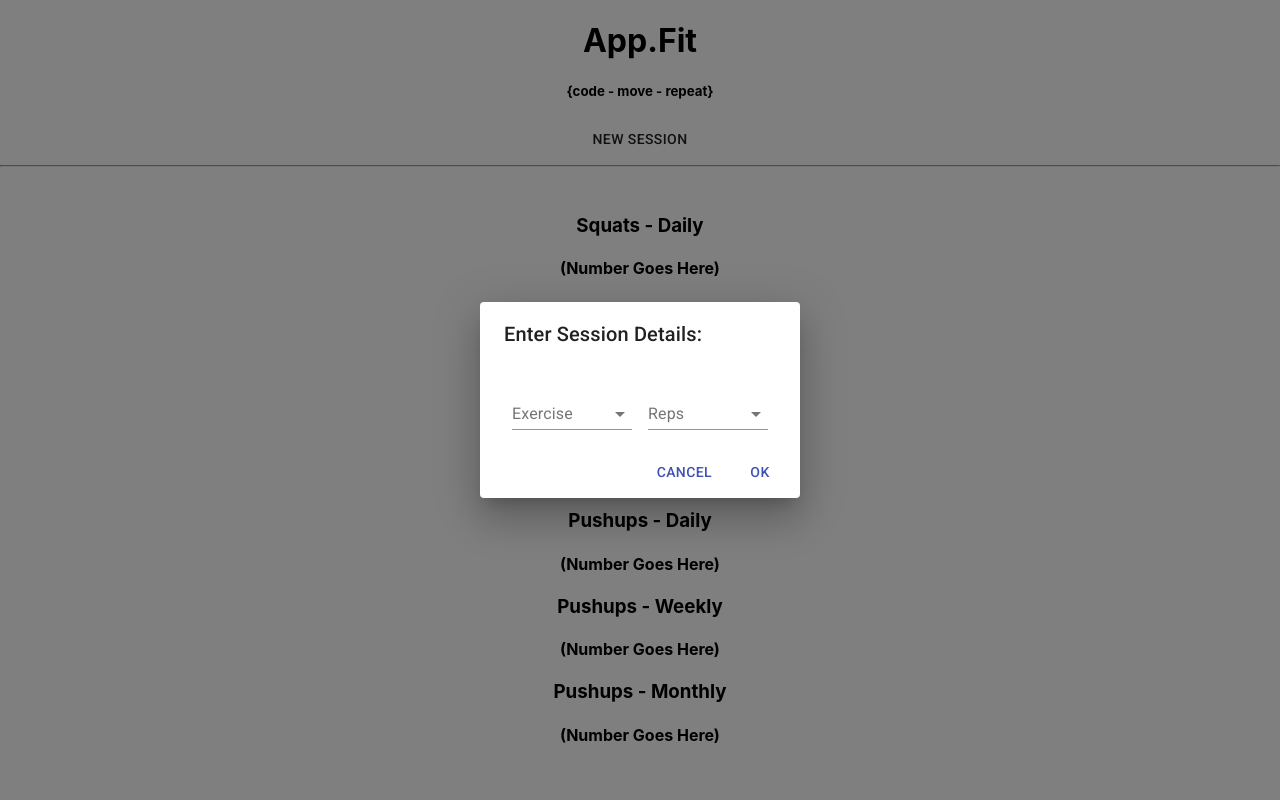
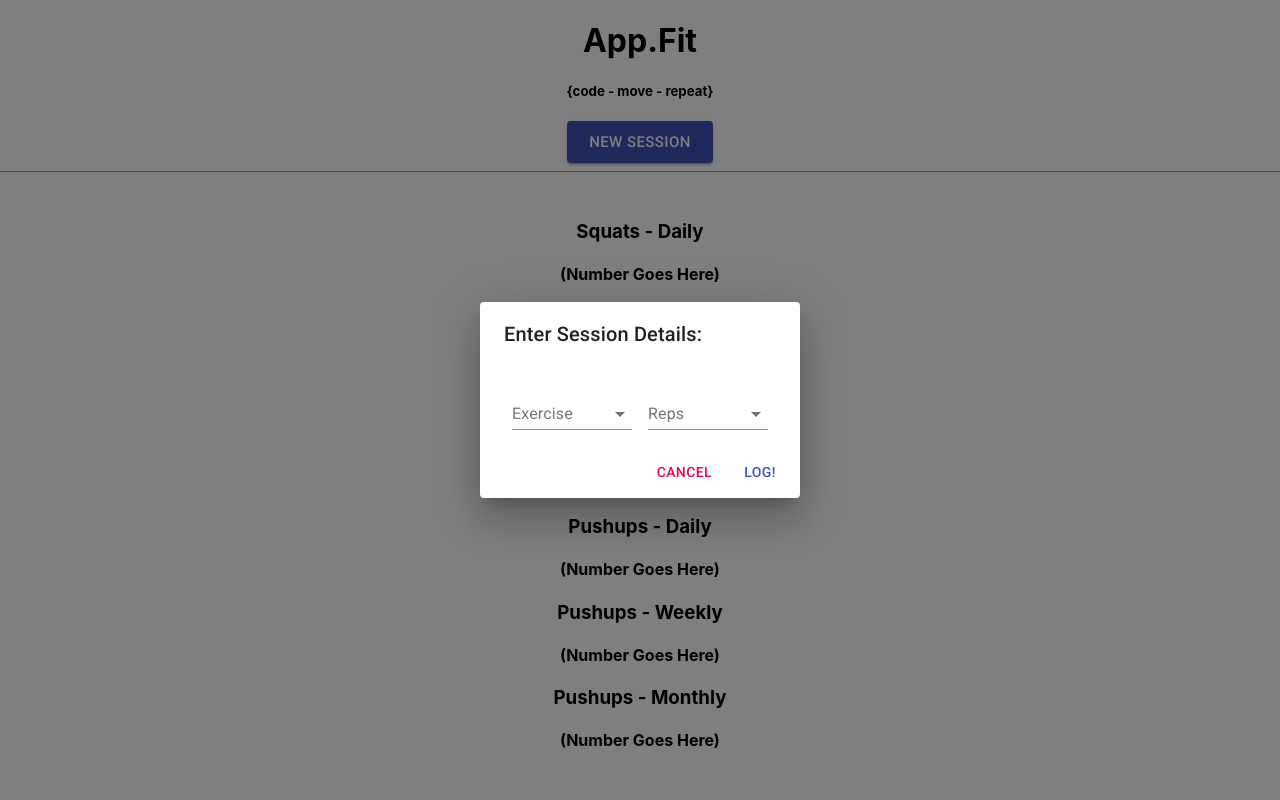
Before and after one commit to lowtrey/app-dot-fit, a React (Create React App) app: page / in a window 1280 px wide. Both pictures are taken after a click on the button "NEW SESSION". Shown: the top 800 px of the page. Built offline with nearby package versions, Linux system fonts and the light colour scheme.

Commit message:
Style Buttons

```diff
--- a/src/Header.js
+++ b/src/Header.js
@@ -56,7 +56,14 @@ class Header extends React.Component {
 					<h5>&#123;code - move - repeat&#125;</h5>
 				</div>
 				<div>
-					<Button onClick={this.handleClickOpen}>New Session</Button>
+					<Button
+						size='large'
+						color='primary'
+						variant='contained'
+						onClick={this.handleClickOpen}
+					>
+						New Session
+					</Button>
 					<Dialog disableBackdropClick disableEscapeKeyDown open={this.state.open} onClose={this.handleClose}>
 						<DialogTitle>Enter Session Details:</DialogTitle>
 						<DialogContent>
@@ -104,11 +111,11 @@ class Header extends React.Component {
 							</form>
 						</DialogContent>
 						<DialogActions>
-							<Button onClick={this.handleClose} color="primary">
+							<Button onClick={this.handleClose} color="secondary">
 									Cancel
 							</Button>
 							<Button type='submit' form='form' color="primary">
-									Ok
+									Log!
 							</Button>
 						</DialogActions>
 					</Dialog>
```
